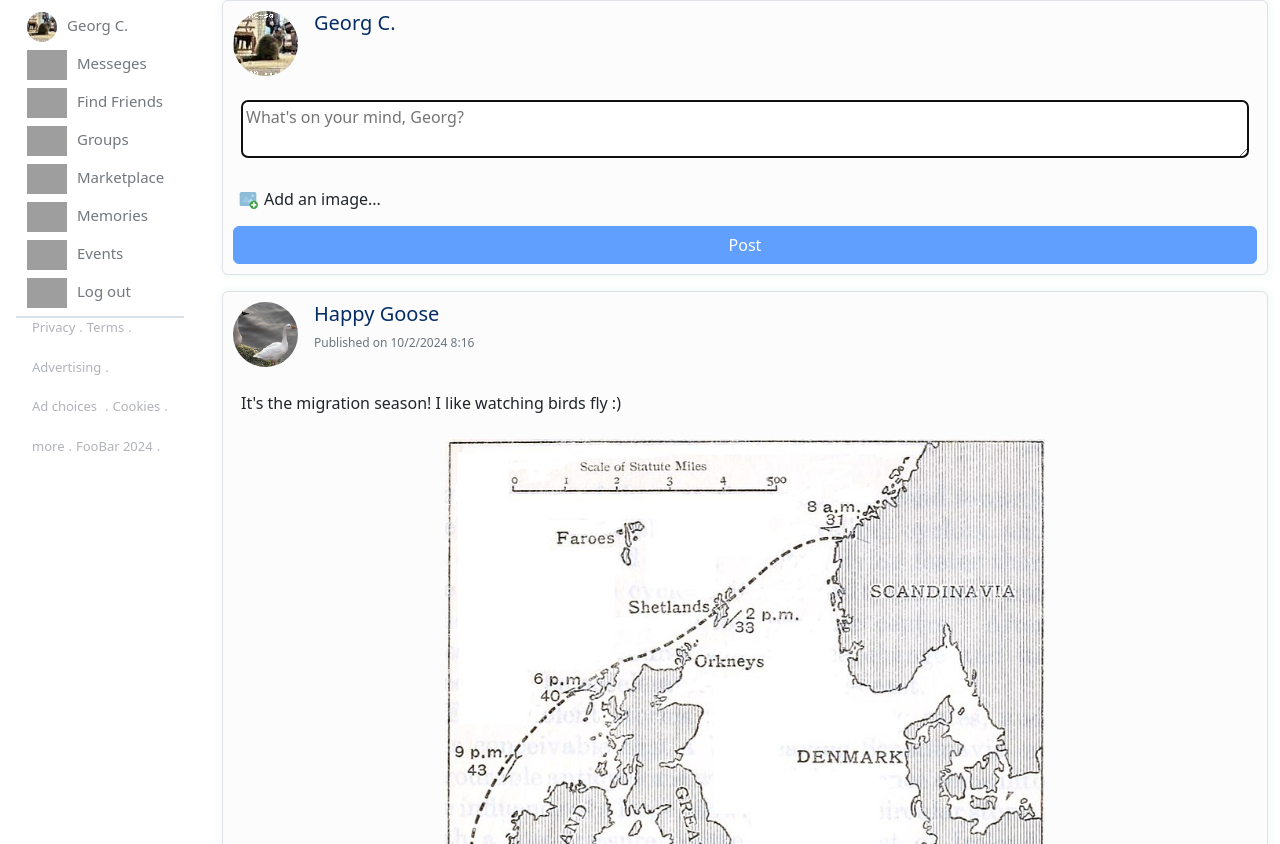
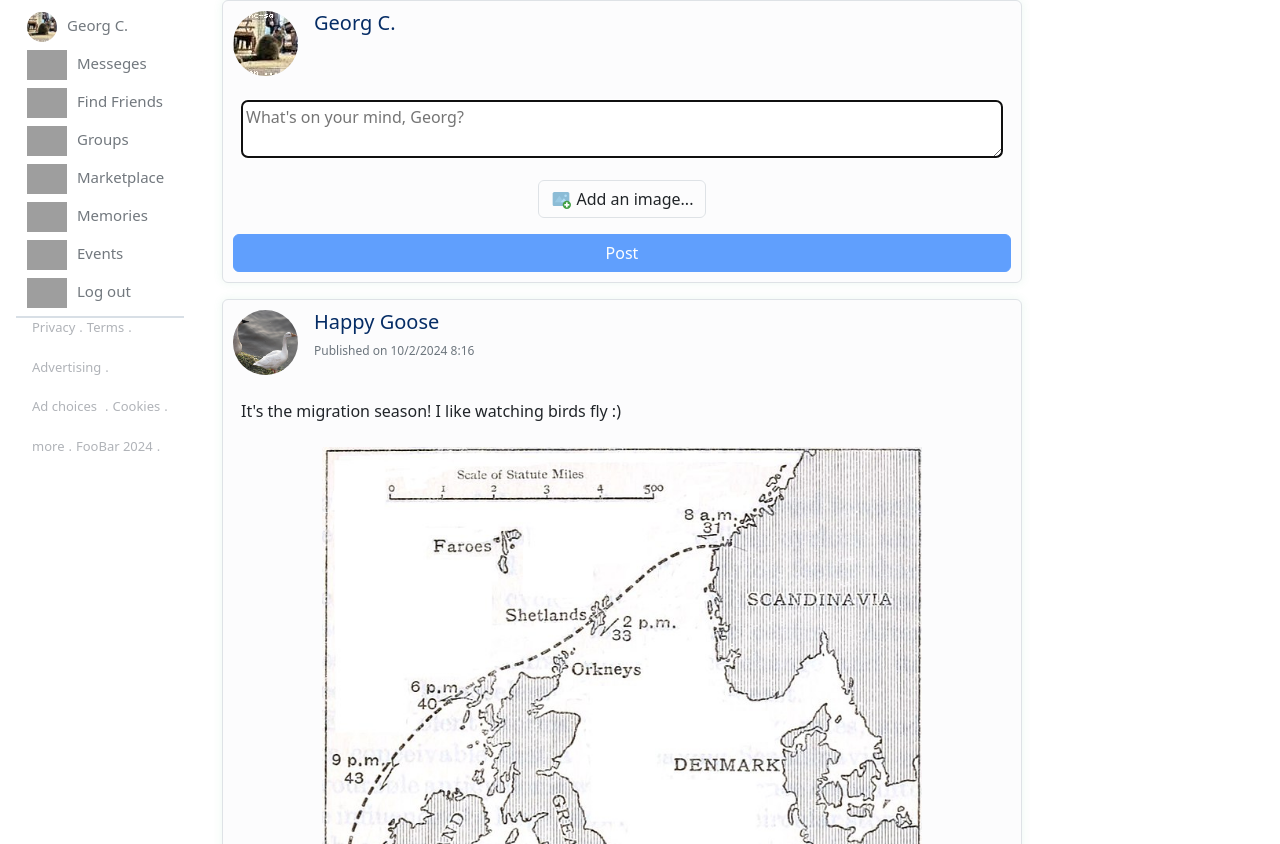
Before and after one commit to AsifMadar/Foobar-BIU-web, a React (Create React App) app: page / in a window 1280 px wide. Shown: the part 76-920 px from the top of the page. Built offline with nearby package versions, Linux system fonts and the light colour scheme; grey boxes are pictures that could not be loaded.

Commit message:
Centering

```diff
--- a/src/Post/Post.css
+++ b/src/Post/Post.css
@@ -1,4 +1,6 @@
 .post {
+	max-width: 50em;
+
 	article {
 		white-space: break-spaces;
 	}
@@ -95,9 +97,12 @@
 	}
 }
 
-.post-images img {
-	max-width: min(100%, 600px);
-	max-height: min(100%, 600px);
+.post-images {
+	--max-img-width: min(100%, 600px);
+	img {
+		max-width: var(--max-img-width);
+		max-height: var(--max-img-width);
+	}
 }
 
 /* Theme */
--- a/src/PostEditor/PostEditor.css
+++ b/src/PostEditor/PostEditor.css
@@ -13,6 +13,6 @@
 	}
 
 	.image-container {
-		max-width: fit-content;
+		max-width: var(--max-img-width);
 	}
 }
--- a/src/PostEditor/PostEditor.js
+++ b/src/PostEditor/PostEditor.js
@@ -6,13 +6,14 @@ import addImageIcon from '../img/add-image-icon.svg'
 /** @typedef {import('../data/posts.json.js').User} User */
 /** @typedef {import('../data/posts.json.js').Post} Post */
 
+const MAX_IMAGES_NUM = 2
+
 /**
  * @param {object} props
  * @param {User} props.currentUser
  * @param {Post} props.details
  * @param {(newPost: Post) => void} props.updateDetails Will be called when the post data has to be changed
  */
-
 function PostEditor({ currentUser, details, updateDetails }) {
     const newPostTextRef = createRef()
     const fileInputRef = createRef()
@@ -78,9 +79,10 @@ function PostEditor({ currentUser, details, updateDetails }) {
                     ref={newPostTextRef}
                 />
             </article>
-            <article className="post-images">
+            <article className="post-images d-flex flex-column align-items-center">
+                {newDetails.images.length < MAX_IMAGES_NUM && (
                     <button
-                    className="add-image btn icon-link"
+                        className="add-image btn icon-link border mb-2"
                         onClick={() => fileInputRef.current.click()}>
                         <img src={addImageIcon} alt="" />
                         Add an image...
@@ -92,8 +94,9 @@ function PostEditor({ currentUser, details, updateDetails }) {
                             accept="image/*"
                         />
                     </button>
+                )}
                 {newDetails.images.map((imageSrc, i) => (
-                    <div key={i} className="image-container m-1 mx-auto">
+                    <div key={i} className="image-container m-1">
                         <button
                             className="btn btn-close delete-img"
                             onClick={() => deleteImage(i)}
```
Lines whose indentation alone changed are shown as unchanged.
